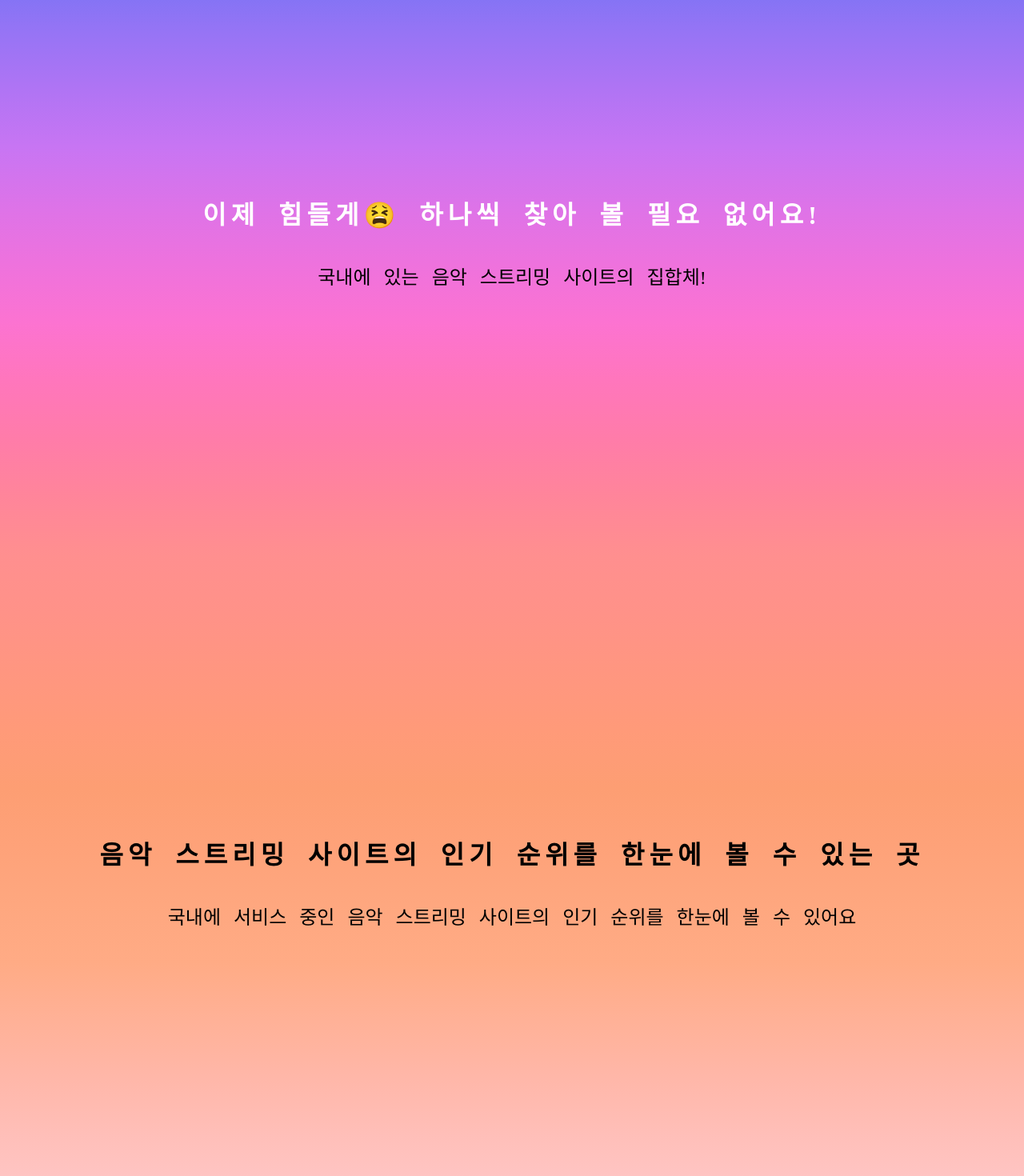
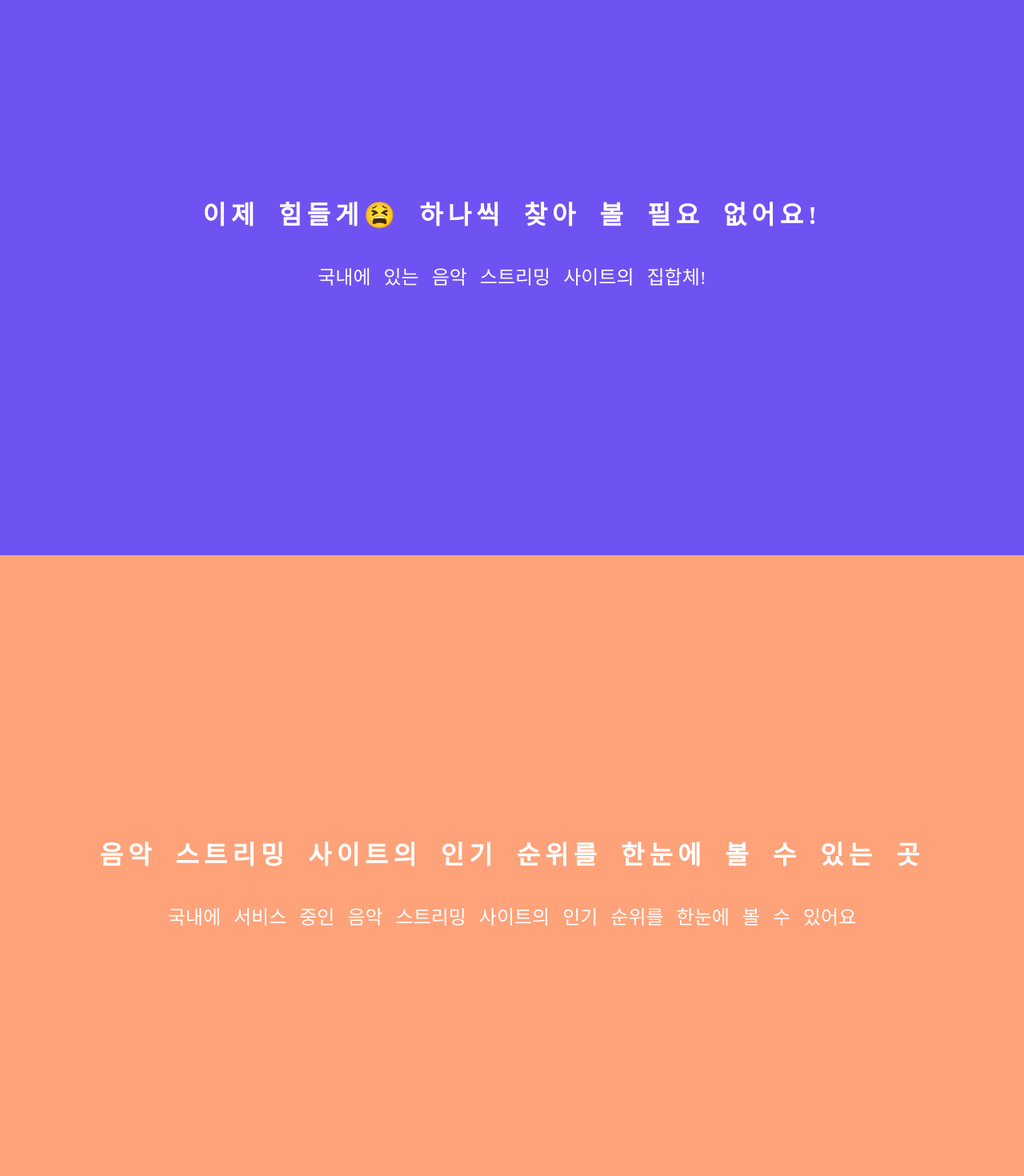
Before and after one commit to blueheart753/MusicBilboardChartBE, a React (Create React App) app in the folder music_bilboard_chart/: page / in a window 1280 px wide. Shown: the part 906-2376 px from the top of the page at 80% size. Built offline with nearby package versions, Linux system fonts and the light colour scheme; a web font is replaced by a local one.

Commit message:
add scroll ui, ment_3

```diff
--- a/music_bilboard_chart/src/static/css/App.css
+++ b/music_bilboard_chart/src/static/css/App.css
@@ -4,6 +4,17 @@
     format('woff');
   font-weight: lighter;
   font-style: normal;
+}
+
+body::-webkit-scrollbar {
+  background: #b9ffec;
+  width: 10px;
+  height: 10px;
+}
+
+body::-webkit-scrollbar-thumb {
+  background: #7ed7c1;
+  border-radius: 50px;
 }
 
 @font-face {
@@ -71,38 +82,10 @@ header {
 }
 
 .mentBox:nth-of-type(2) {
-  background-image: linear-gradient(
-    to bottom,
-    #5272f2,
-    #7873f4,
-    #9674f5,
-    #b074f4,
-    #c875f3,
-    #dd73e8,
-    #ee72dd,
-    #fc73d1,
-    #ff76bc,
-    #ff7ca9,
-    #ff859a,
-    #ff8f8f
-  );
+  background: #6f52f2;
 }
 .mentBox:nth-of-type(3) {
-  background-image: linear-gradient(
-    to bottom,
-    #ff8f8f,
-    #ff9288,
-    #ff9680,
-    #ff9a79,
-    #fd9e73,
-    #fea279,
-    #fea77f,
-    #ffab85,
-    #ffb197,
-    #ffb7a9,
-    #ffbfb9,
-    #ffc7c7
-  );
+  background: #fea279;
 }
 
 .showMents {
@@ -121,11 +104,11 @@ header {
   word-spacing: 10px;
   letter-spacing: 6px;
   line-height: 45px;
+  opacity: 0;
 }
 
 .startMent {
   font-size: 2.5em;
-  opacity: 0;
   color: #fff;
   transform: translateY(-100px);
 }
@@ -155,8 +138,19 @@ header {
 
 .ment_2 + p {
   transform: translateX(-250px) rotateY(160deg);
+  color: #fff;
 }
 
 .animeMent {
   padding: 0 20px;
 }
+
+.ment_3 {
+  transform: translateY(-100px);
+  color: #fff;
+}
+
+.ment_3 + p {
+  transform: translateY(100px);
+  color: #fff;
+}
```
